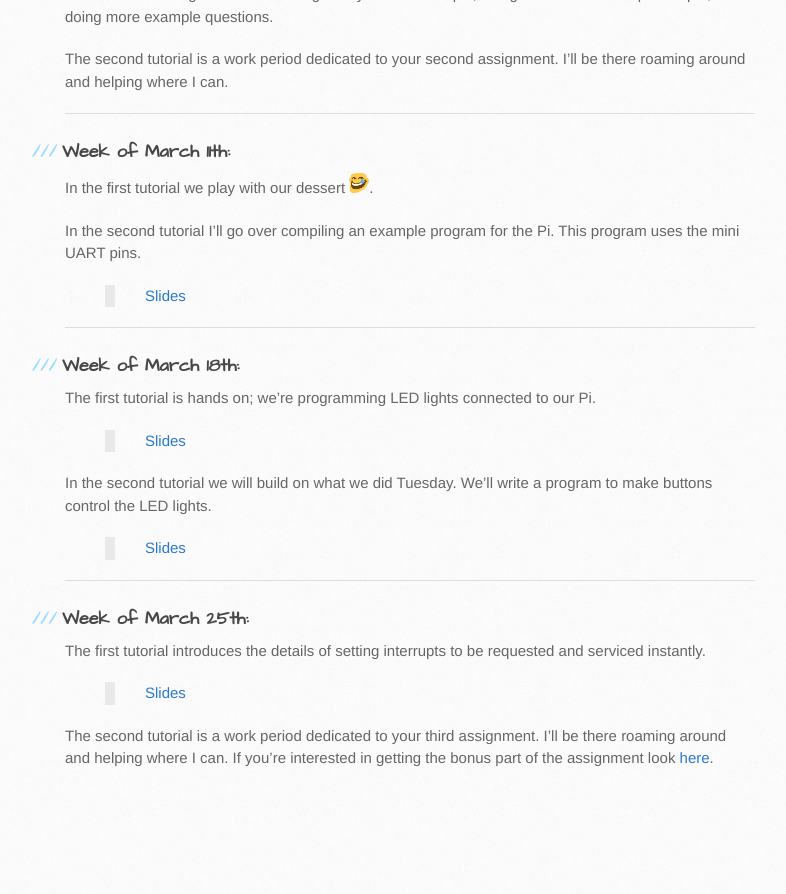
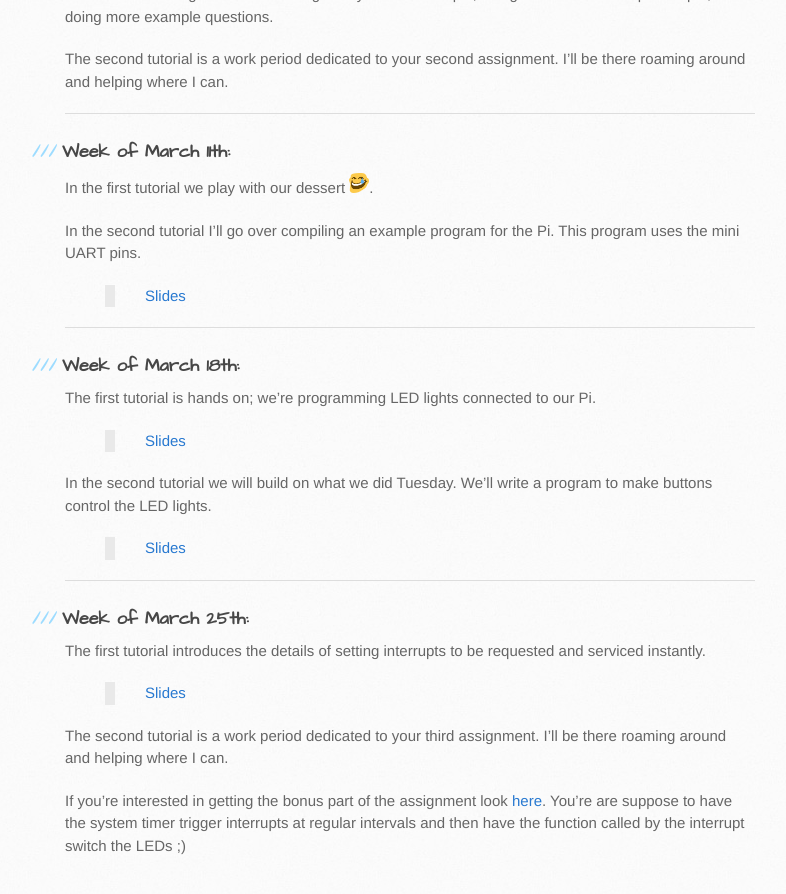
Before and after one commit to philstutorials/philstutorials.github.io, a Jekyll site: the page built from CPSC359W.md, in a window 1280 px wide and 900 px high, scrolled down 3711 px. Shown: the top 894 px of the window, without its empty margins (105-891 px from the left). Built offline with Jekyll 4.4.1, drawn with Linux system fonts in a browser that asks for light colours; our own code applies the rules of GitHub Pages for plain Markdown files; before the commit the page ends 4523 px from its top, so only the background shows below that.

Commit message:
Update CPSC359W.md

```diff
--- a/CPSC359W.md
+++ b/CPSC359W.md
@@ -123,4 +123,6 @@ In the second tutorial we will build on what we did Tuesday. We'll write a progr
 The first tutorial introduces the details of setting interrupts to be requested and serviced instantly.
 > [Slides](https://slides.com/pathomas/gpio-programming-interrupts)
 
-The second tutorial is a work period dedicated to your third assignment. I'll be there roaming around and helping where I can. If you're interested in getting the bonus part of the assignment look [here](https://www.valvers.com/open-software/raspberry-pi/step04-bare-metal-programming-in-c-pt4/).
+The second tutorial is a work period dedicated to your third assignment. I'll be there roaming around and helping where I can.
+
+If you're interested in getting the bonus part of the assignment look [here](https://www.valvers.com/open-software/raspberry-pi/step04-bare-metal-programming-in-c-pt4/). You're are suppose to have the system timer trigger interrupts at regular intervals and then have the function called by the interrupt switch the LEDs ;)
```
